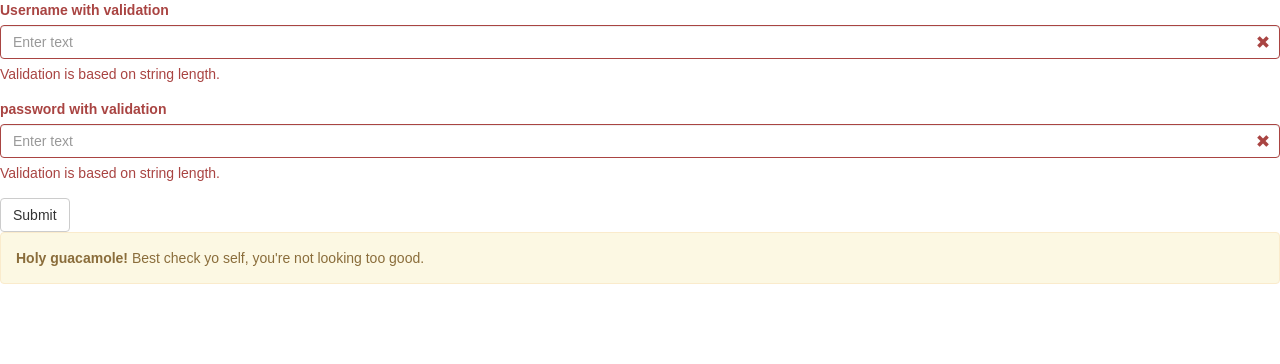
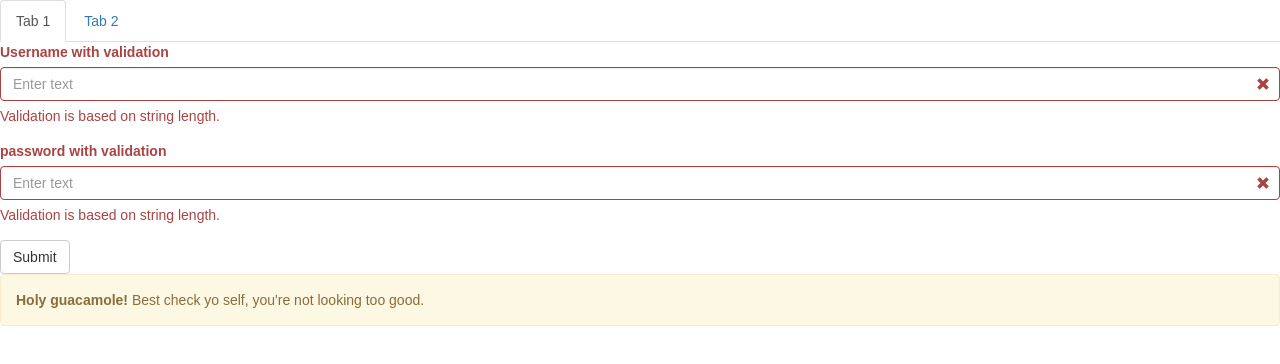
Before and after one commit to louis1509/projetCourseListe, a React (Create React App) app in the folder frontend/: page /Login in a window 1280 px wide. Shown: the top 364 px of the page. Built offline with nearby package versions, Linux system fonts and the light colour scheme.

Commit message:
[FRONT] Reorganization, add tab component

```diff
--- /dev/null
+++ b/frontend/src/components/login/LogonContainer.js
@@ -0,0 +1,28 @@
+'use strict';
+import React, {Component} from 'react';
+import  {Tabs, Tab} from 'react-bootstrap';
+import Login from "./loginForm/Login";
+class LogonContainer extends React.Component {
+    constructor(props, context) {
+        super(props, context);
+     }
+        render(){
+            return (
+                <Tabs
+                   // activeKey={this.state.key}
+                   // onSelect={this.handleSelect}
+                    id="controlled-tab-example"
+                >
+                    <Tab eventKey={1} title="Tab 1">
+                        <Login/>
+                    </Tab>
+                    <Tab eventKey={2} title="Tab 2">
+                        Tab 2 content
+                    </Tab>
+                </Tabs>
+            );
+        }
+
+}
+
+export default LogonContainer;
--- a/frontend/src/routes/Routes.js
+++ b/frontend/src/routes/Routes.js
@@ -1,6 +1,7 @@
 import React, {Component} from 'react';
 import { BrowserRouter as Router, Switch, Route, Link } from 'react-router-dom';
-import Login from '../components/login/Login';
+import LogonContainer from "../components/login/LogonContainer";
+
 
 
 class RoutesApp extends React.Component{
@@ -13,7 +14,7 @@ class RoutesApp extends React.Component{
 			<Router>
 				<div>
 	               <Switch>
-	                  <Route exact path='/Login' component={Login} />
+	                  <Route exact path='/Login' component={LogonContainer} />
 	               </Switch>
 	            </div>
 			</Router>
```
Also changed, not shown: frontend/src/components/login/loginForm/Login.css (renamed from frontend/src/components/login/Login.css), frontend/src/components/login/loginForm/Login.js (renamed from frontend/src/components/login/Login.js), frontend/src/components/login/registrationForm/Registration.js (added).
